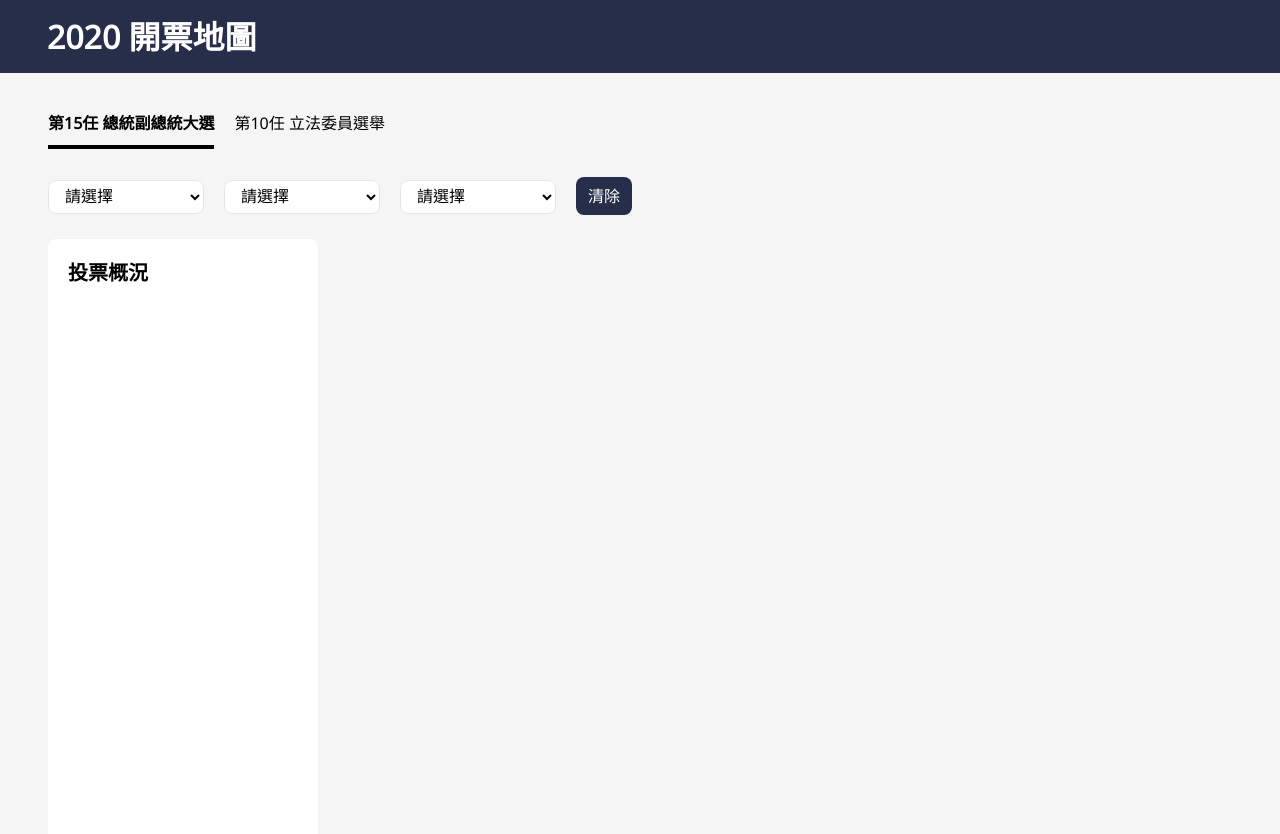
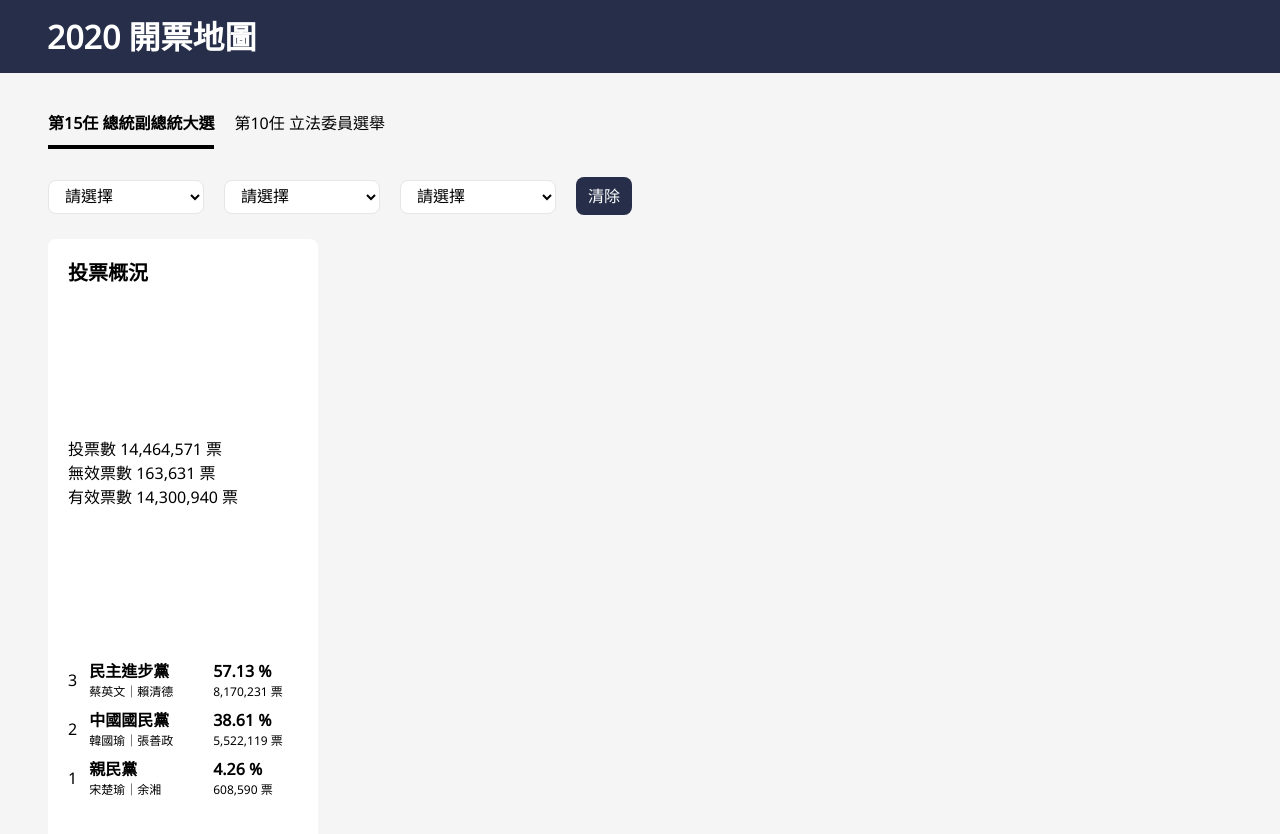
Before and after one commit to hangineer/2023-f2e-02, a Vue app: page / in a window 1280 px wide. Shown: the top 834 px of the page. Built offline with nearby package versions, Linux system fonts and the light colour scheme; what tw-elements would draw is missing.

Commit message:
feat: vote Info block layout

```diff
--- a/src/components/VoteInfoChart.vue
+++ /dev/null
@@ -1,12 +0,0 @@
-<template>
-  <div class="bg-white rounded-lg w-[270px] h-[619px] p-5">
-    <h3 class="font-semibold text-lg">投票概況</h3>
-    <canvas id="vote-chart"></canvas>
-  </div>
-
-</template>
-
-<script setup>
-import Chart from 'chart.js';
-
-</script>
--- /dev/null
+++ b/src/components/vote/VoteInfoChart.vue
@@ -0,0 +1,37 @@
+<template>
+  <div>
+    <canvas id="vote-chart"></canvas>
+    <p class="">投票數
+      <span class="">14,464,571 票</span>
+    </p>
+    <p class="">無效票數
+      <span class="">163,631 票</span>
+    </p>
+    <p class="">有效票數
+      <span class="">14,300,940 票</span>
+    </p>
+  </div>
+</template>
+
+<script setup>
+// import Chart from 'chart.js';
+
+// const data = {
+//   type: 'doughnut',
+//   labels: [
+//     'Red',
+//     'Blue',
+//     'Yellow'
+//   ],
+//   datasets: [{
+//     label: 'voteChart',
+//     data: [300, 50, 100],
+//     backgroundColor: [
+//       'rgb(255, 99, 132)',
+//       'rgb(54, 162, 235)',
+//       'rgb(255, 205, 86)'
+//     ],
+//     hoverOffset: 4
+//   }]
+// };
+</script>
--- /dev/null
+++ b/src/components/vote/VotePartyChart.vue
@@ -0,0 +1,61 @@
+<template>
+  <canvas id="party-chart"></canvas>
+  <div class="flex items-center mb-2">
+    <p class="mr-3">3</p>
+    <div class="mr-5 w-[104px]">
+      <p class="font-semibold">民主進步黨</p>
+      <p class="text-xs">蔡英文｜賴清德</p>
+    </div>
+    <div>
+      <p class="font-semibold">57.13 %</p>
+      <p class="text-xs">8,170,231 票</p>
+    </div>
+  </div>
+  <div class="flex items-center mb-2">
+    <p class="mr-3">2</p>
+    <div class="mr-5 w-[104px]">
+      <p class="font-semibold">中國國民黨</p>
+      <p class="text-xs">韓國瑜｜張善政</p>
+    </div>
+    <div>
+      <p class="font-semibold">38.61 %</p>
+      <p class="text-xs">5,522,119 票</p>
+    </div>
+  </div>
+  <div class="flex items-center mb-2">
+    <p class="mr-3">1</p>
+    <div class="mr-5 w-[104px]">
+      <p class="font-semibold">親民黨</p>
+      <p class="text-xs">宋楚瑜｜余湘</p>
+    </div>
+    <div>
+      <p class="font-semibold">4.26 %</p>
+      <p class="text-xs">608,590 票</p>
+    </div>
+  </div>
+</template>
+
+<script setup>
+import { reactive, ref } from 'vue';
+
+// import Chart from 'chart.js';
+
+// const data = {
+//   type: 'doughnut',
+//   labels: [
+//     'Red',
+//     'Blue',
+//     'Yellow'
+//   ],
+//   datasets: [{
+//     label: 'partyChart',
+//     data: [300, 50, 100],
+//     backgroundColor: [
+//       'rgb(255, 99, 132)',
+//       'rgb(54, 162, 235)',
+//       'rgb(255, 205, 86)'
+//     ],
+//     hoverOffset: 4
+//   }]
+// };
+</script>
--- /dev/null
+++ b/src/components/vote/VoteYearTab.vue
@@ -0,0 +1,106 @@
+<template>
+  <!-- TODO:
+    1. tabs hover
+    2. icon
+  -->
+
+  <!-- Tabs Nav -->
+  <ul
+  class="mb-5 flex list-none flex-row flex-wrap border-b-0 pl-0"
+  role="tablist"
+  data-te-nav-ref>
+  <li class="mr-5" role="tabItem">
+    <a
+      href="#tabs-president"
+      class="block mb-2 pb-3 border-black border-x-0 border-b-4 border-t-0 text-base lg:text-lg font-semibold leading-tight"
+      data-te-toggle="tab"
+      data-te-target="#tabs-president"
+      data-te-nav-active
+      role="tab"
+      aria-controls="tabs-president"
+      aria-selected="true"
+      >第15任 總統副總統大選</a
+    >
+  </li>
+  <li role="tabItem">
+    <a
+      href="#tabs-legislator"
+      class="block mb-2 pb-3 border-x-0 border-b-2 border-t-0 border-transparent text-base lg:text-lg font-normal leading-tight"
+      data-te-toggle="tab"
+      data-te-target="#tabs-legislator"
+      role="tab"
+      aria-controls="tabs-legislator"
+      aria-selected="false"
+      >第10任 立法委員選舉</a
+    >
+  </li>
+</ul>
+
+<!-- Tabs content -->
+<div class="mb-6">
+  <select class="form-select w-[156px] mr-5" data-te-select-init>
+    <option value="null">請選擇</option>
+    <option value="1">One</option>
+    <option value="2">Two</option>
+  </select>
+  <select class="form-select w-[156px] mr-5" data-te-select-init>
+    <option value="null">請選擇</option>
+    <option value="1">One</option>
+    <option value="2">Two</option>
+  </select>
+  <select class="form-select w-[156px] mr-5" data-te-select-init>
+    <option value="null">請選擇</option>
+    <option value="1">One</option>
+    <option value="2">Two</option>
+  </select>
+  <button class="bg-navy btn text-white">
+    清除
+
+    <faIcon icon="fa-solid fa-rotate-right text-white" />
+    <!-- <i class="fa-solid fa-rotate-right text-white"></i> -->
+  </button>
+  <div
+    class="hidden opacity-100 transition-opacity duration-150 ease-linear data-[te-tab-active]:block"
+    id="tabs-president"
+    role="tabpanel"
+    aria-labelledby="tabs-president-tab"
+    data-te-tab-active
+  >
+  </div>
+  <div
+    class="hidden opacity-0 transition-opacity duration-150 ease-linear data-[te-tab-active]:block"
+    id="tabs-legislator"
+    role="tabpanel"
+    aria-labelledby="tabs-legislator-tab">
+    Tab 2 content
+  </div>
+</div>
+
+</template>
+
+<script setup>
+import { ref } from 'vue';
+
+const city = ref([
+  '台北市',
+  '新北市',
+  '桃園市',
+  '宜蘭縣',
+  '新竹縣',
+  '苗栗縣',
+  '台中市',
+  '彰化縣',
+  '南投縣',
+  '雲林縣',
+  '嘉義縣',
+  '台南市',
+  '高雄市',
+  '屏東縣',
+  '台東縣',
+  '花蓮縣',
+  '澎湖縣',
+  '金門縣',
+  '連江縣'
+]);
+
+</script>
--- a/src/views/HomeView.vue
+++ b/src/views/HomeView.vue
@@ -1,11 +1,17 @@
 <template>
   <div class="container">
     <VoteYearTab />
-    <VoteInfoChart />
+    <div class="bg-white rounded-lg w-[270px] h-[619px] p-5">
+      <h3 class="font-semibold text-lg">投票概況</h3>
+      <VoteInfoChart />
+      <VotePartyChart/>
+    </div>
   </div>
 </template>
 
 <script setup>
-import VoteYearTab from '@/components/VoteYearTab.vue';
-import VoteInfoChart from '@/components/VoteInfoChart.vue';
+import VoteYearTab from '@/components/vote/VoteYearTab.vue';
+import VoteInfoChart from '@/components/vote/VoteInfoChart.vue';
+import VotePartyChart from '@/components/vote/VotePartyChart.vue';
+
 </script>
--- a/tailwind.config.js
+++ b/tailwind.config.js
@@ -11,6 +11,7 @@ module.exports = {
       padding: '48px',
     },
     fontSize: {
+      xs: ['12px', '17px'],
       sm: ['14px', '16px'],
       base: ['16px', '19px'],
       lg: ['20px', '28px'],
```
